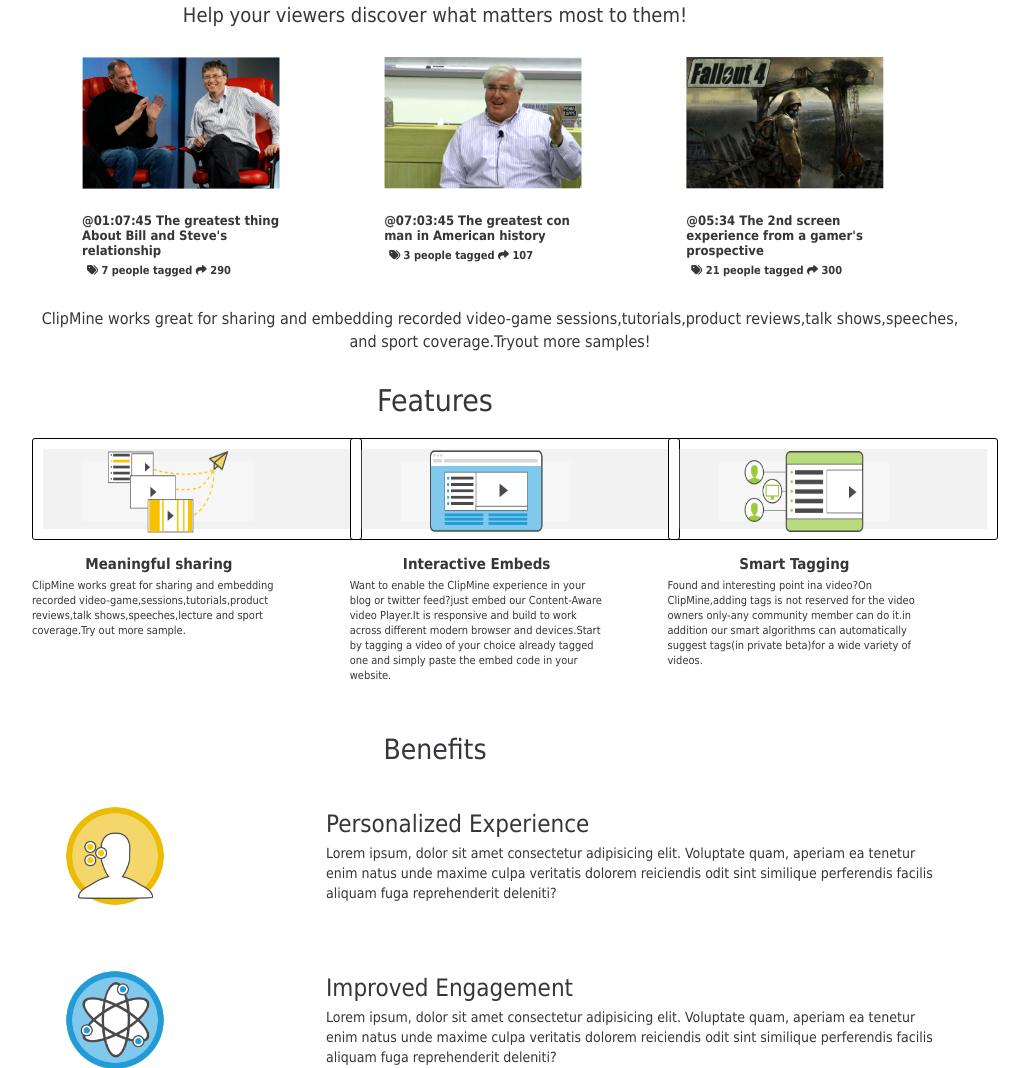
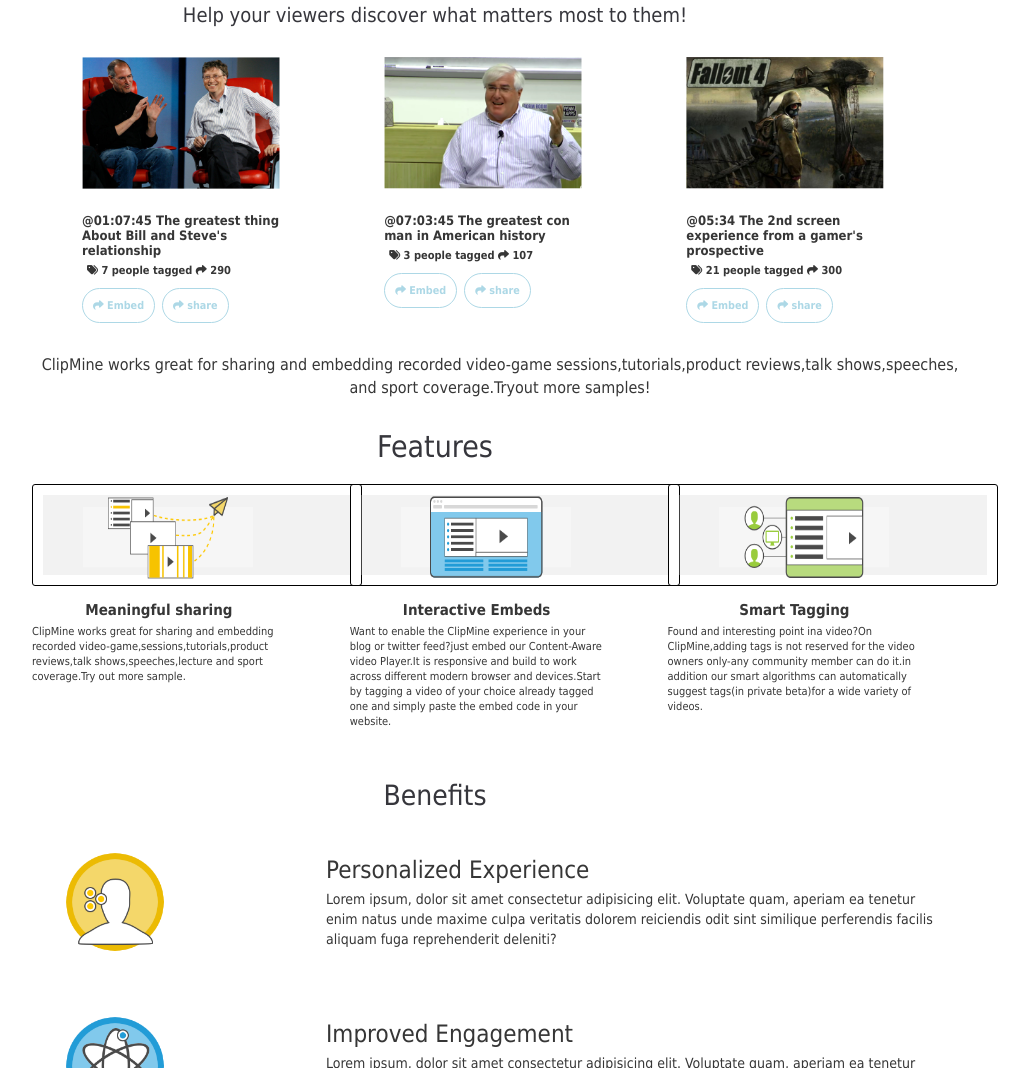
Before and after one commit to ashirnaeem/Emumba-Project, a website: page index.html in a window 1280 px wide. Shown: the part 708-1776 px from the top of the page, without its empty margins (140-1169 px from the left). Drawn offline with Linux system fonts and the light colour scheme.

Commit message:
embed and share commit

```diff
--- a/css/style.css
+++ b/css/style.css
@@ -164,6 +164,19 @@
 }
 .video-logo{
   display: flex;
+  margin-top: 6px;
+  gap: 7px;
+  font-size: 13px;
+  font-weight: 400;
+}
+.embed{
+  padding: 10px;
+  margin-top: 5px;
+  border: 1px solid lightblue;
+  border-radius: 20px;
+  color:lightblue;
+  font-size: 16px;
+  font-weight: 500;
 }
 .video-section p{
     line-height: 23px;
--- a/index.html
+++ b/index.html
@@ -49,7 +49,12 @@
         </h4>
         <h5> <i class="fas fa-tags"></i> 7 people tagged <i class="fas fa-share"></i> 290</h5>
         <div class="video-logo">
-          <h6></h6>
+          <div class="embed">
+          <h6><i class="fas fa-share"></i> Embed</h6>
+        </div>
+        <div class="share embed">
+          <h6><i class="fas fa-share"></i> share</h6>
+        </div>
         </div>
       </div>
       <div class="video1">
@@ -58,6 +63,14 @@
         <h4>@07:03:45 The greatest con man in American history</h4>
 
         <h5> <i class="fas fa-tags"></i> 3 people tagged <i class="fas fa-share"></i> 107</h5>
+        <div class="video-logo">
+          <div class="embed">
+          <h6><i class="fas fa-share"></i> Embed</h6>
+        </div>
+        <div class="share embed">
+          <h6><i class="fas fa-share"></i> share</h6>
+        </div>
+        </div>
       </div>
       <div class="video1">
         <img src="images/video-fallout_560x374.png" />
@@ -65,6 +78,14 @@
         <h4>@05:34 The 2nd screen experience from a gamer's prospective</h4>
 
         <h5> <i class="fas fa-tags"></i> 21 people tagged <i class="fas fa-share"></i> 300</h5>
+        <div class="video-logo">
+          <div class="embed">
+          <h6><i class="fas fa-share"></i> Embed</h6>
+        </div>
+        <div class="share embed">
+          <h6><i class="fas fa-share"></i> share</h6>
+        </div>
+        </div>
       </div>
     </div>
     <p>
```
